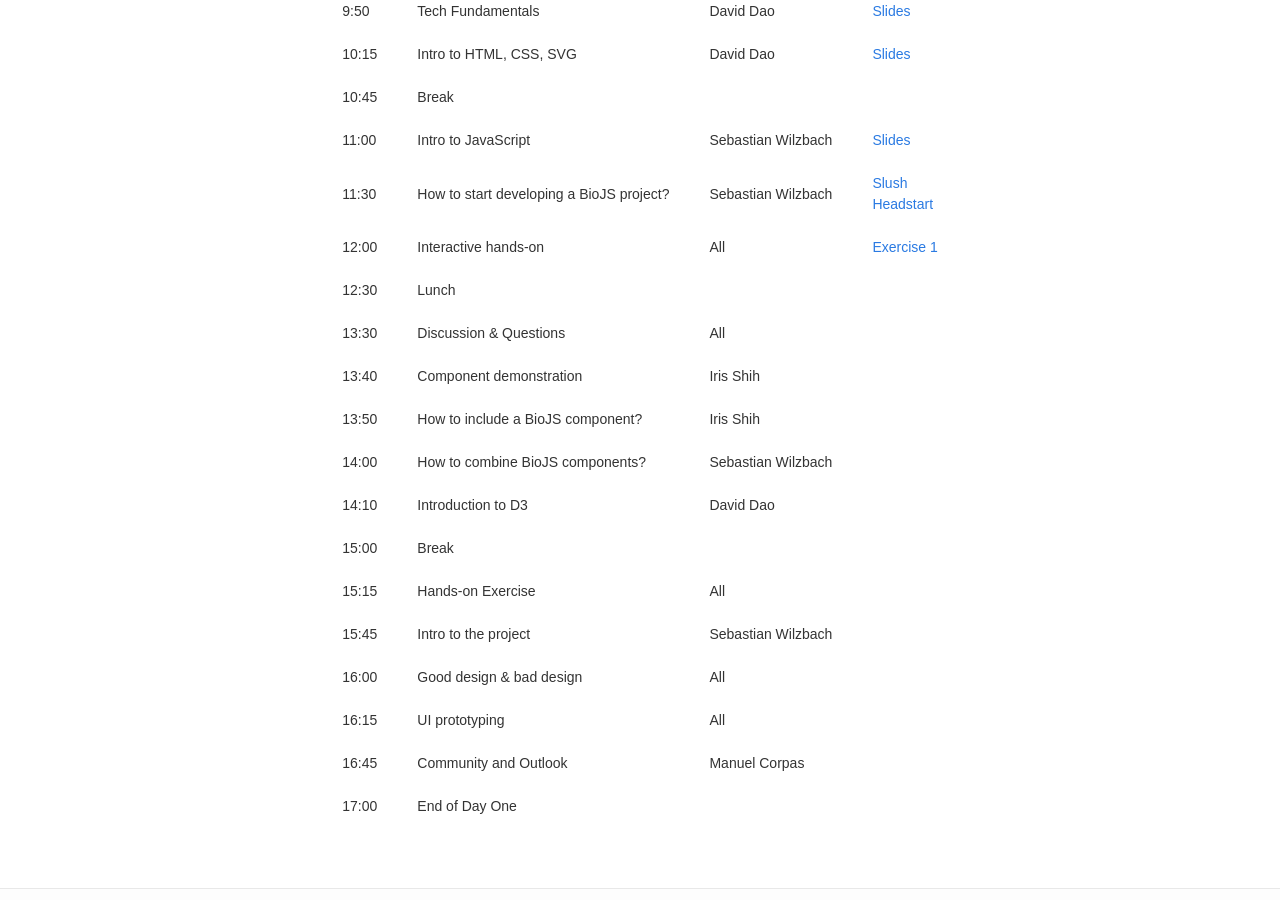
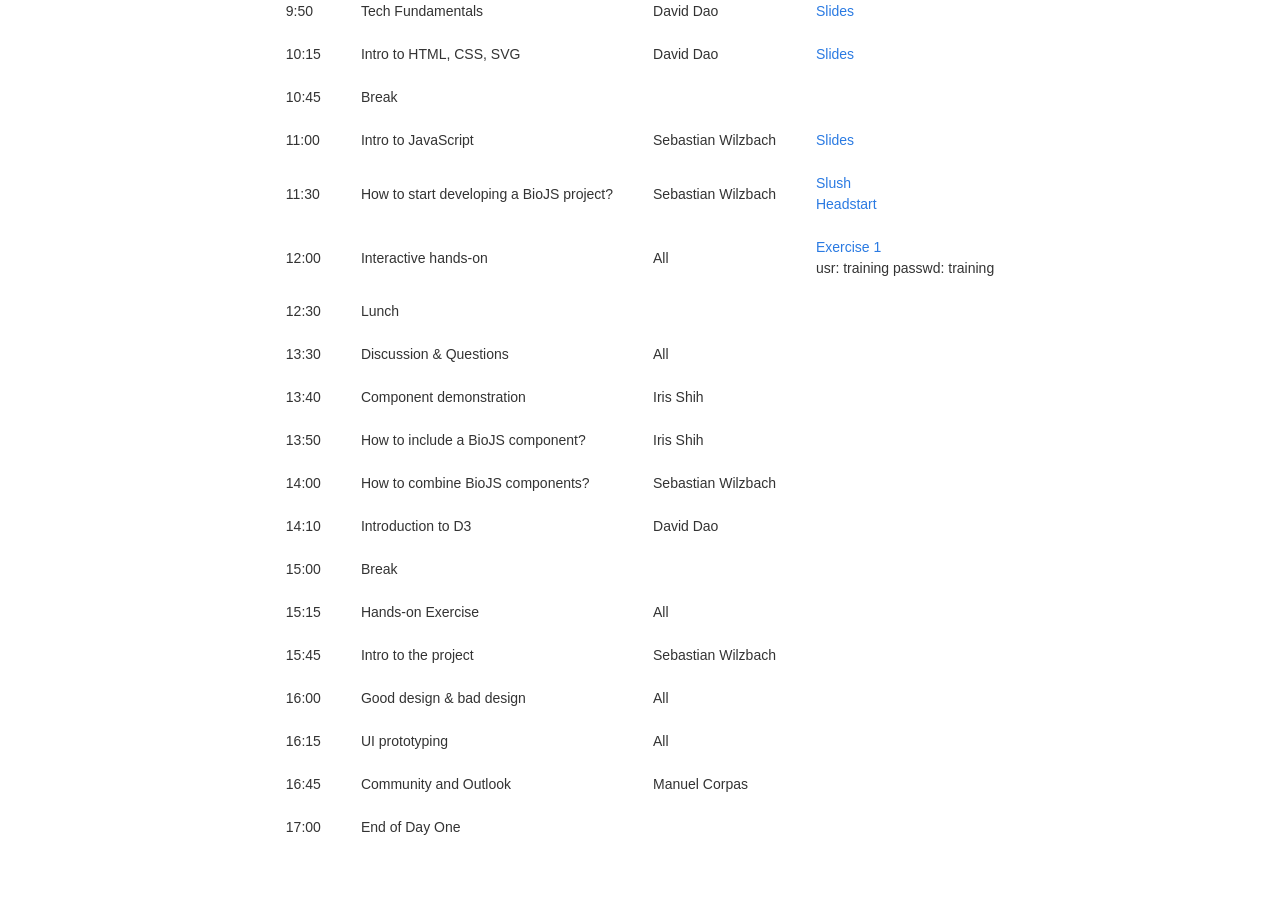
Before and after one commit to benhwhite/biojs-ebi, a Jekyll site: the page built from dayone.md, in a window 1280 px wide and 900 px high, scrolled down 413 px. Built offline with Jekyll 4.4.1, drawn with Linux system fonts in a browser that asks for light colours.

Commit message:
Update dayone.md

```diff
--- a/dayone.md
+++ b/dayone.md
@@ -68,7 +68,7 @@ order: 3
     <td class="tg-031e">Interactive hands-on</td>
     <td class="tg-031e">All</td>
     <td class="tg-031e" biojs-date="2014-11-05 11:35">
-      <a href="https://github.com/daviddao/ebi-exercise">Exercise 1</a>
+      <a href="https://github.com/daviddao/ebi-exercise">Exercise 1</a> <br> usr: training passwd: training
     </td>
   </tr>
  <tr>
```
